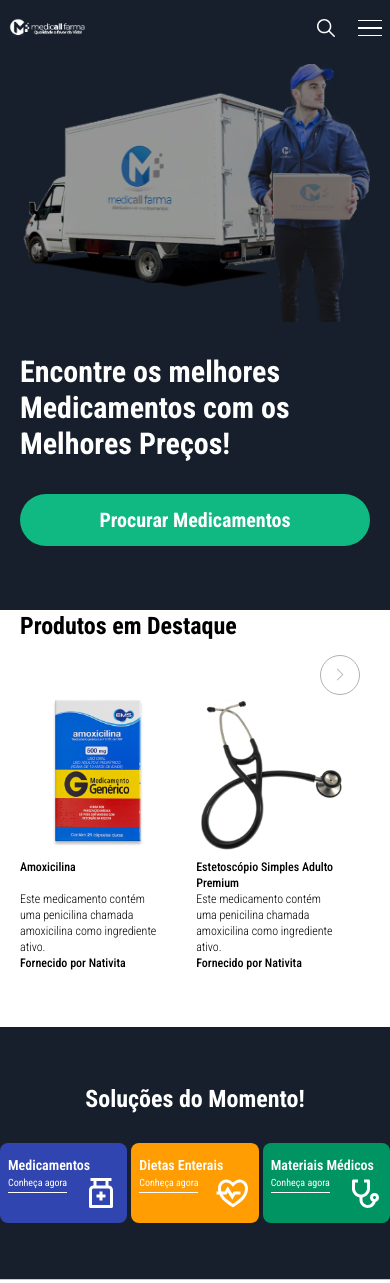
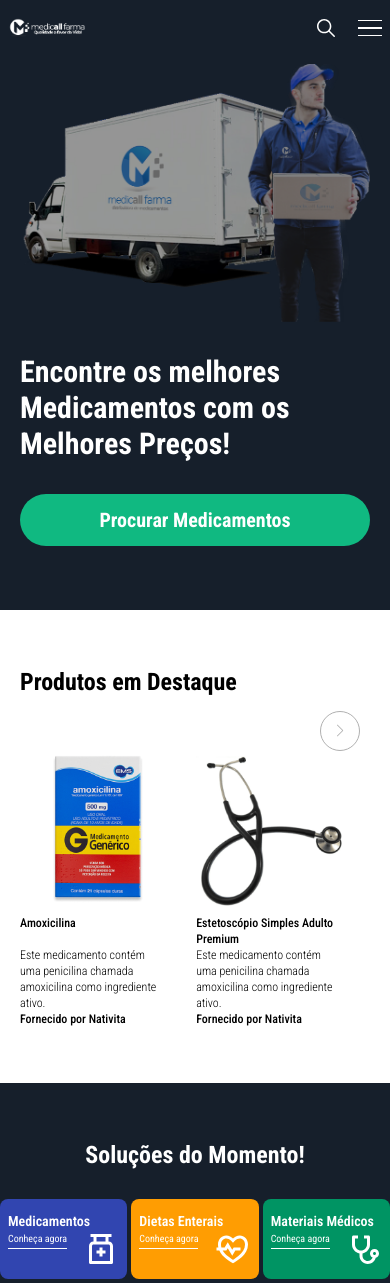
Before and after one commit to DevWeDesc/MedicallFarma, a Next.js app: page / in a window 390 px wide. Shown: the top 1283 px of the page. Built offline with nearby package versions, Linux system fonts and the light colour scheme.

Commit message:
style: editando estilização para telas grandes

```diff
--- a/src/components/HighlightsProducts.tsx
+++ b/src/components/HighlightsProducts.tsx
@@ -3,7 +3,7 @@ import SwiperHighlighs from "./SwiperHighlighs/SwiperHighlighs";
 
 export const HighlightsProducts = () => {
   return (
-    <div className="px-5 pb-14 lg:px-28 lg:py-28 2xl:px-80">
+    <div className="px-5 py-14 lg:px-28 lg:py-28 2xl:px-0 2xl:max-w-7xl 2xl:m-auto">
       <h2 className="font-bold text-2xl lg:text-5xl">Produtos em Destaque</h2>
       <div className="h-2 w-16 bg-dark rounded-full" />
       <SwiperHighlighs />
--- a/src/components/ProductsRecommended.tsx
+++ b/src/components/ProductsRecommended.tsx
@@ -5,7 +5,7 @@ import { CardProduct } from "./Cards/CardProduct";
 
 export const ProductsRecommended = () => {
   return (
-    <div className="py-12 px-5 flex flex-col gap-5 lg:py-28 lg:px-28 lg:gap-14 2xl:px-80">
+    <div className="py-12 px-5 flex flex-col gap-5 lg:py-28 lg:px-28 lg:gap-14 2xl:px-0 2xl:max-w-7xl 2xl:m-auto">
       <h2 className="text-xl font-bold lg:text-5xl">
         Produtos Recomendados para Você!
       </h2>
--- a/src/components/SolutionsMoment.tsx
+++ b/src/components/SolutionsMoment.tsx
@@ -4,9 +4,9 @@ import { CardSolutions } from "./Cards/CardSolutions";
 
 export default function SolutionsMoment() {
   return (
-    <div className="flex flex-col py-14 items-center justify-center bg-grayDark gap-7 text-white lg:py-28 lg:px-28 lg:gap-12 2xl:px-80">
+    <div className="flex flex-col py-14 items-center justify-center bg-grayDark gap-7 text-white lg:py-28 lg:px-28 lg:gap-12 2xl:px-0">
       <h2 className="text-2xl font-bold lg:text-5xl">Soluções do Momento!</h2>
-      <div className="w-full grid grid-cols-3 gap-1 lg:gap-3">
+      <div className="w-full grid grid-cols-3 gap-1 lg:gap-3 2xl:px-0 2xl:max-w-7xl 2xl:m-auto">
         {CardSoluctionData.map((item) => (
           <CardSolutions href={item.href} key={item.title} title={item.title} />
         ))}
```
